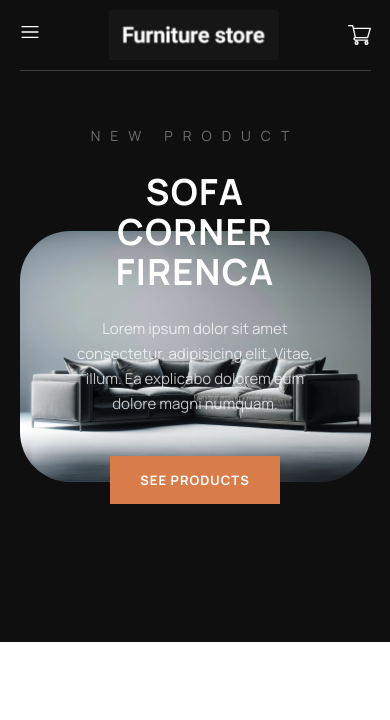
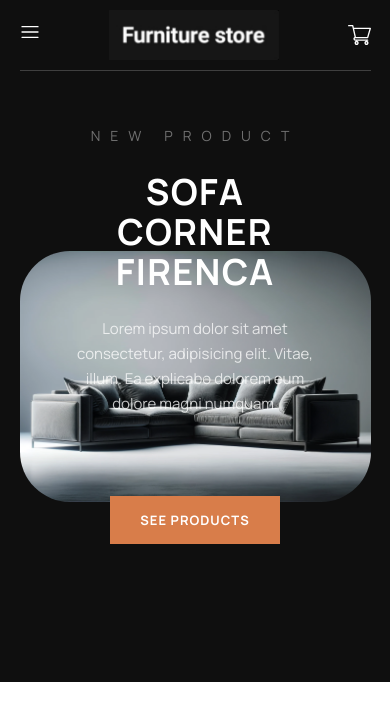
Before and after one commit to zdenkomarkovic/Furniture-store, a React (Vite) app in the folder frontend/: page / in a window 390 px wide. Shown: the top 720 px of the page. Built offline with nearby package versions, Linux system fonts and the light colour scheme.

Commit message:
responsive

```diff
--- a/frontend/src/Components/Hero/Hero.scss
+++ b/frontend/src/Components/Hero/Hero.scss
@@ -5,7 +5,7 @@
 .hero-wrapper {
   background-color: $color-primary;
   @include devices(mobile) {
-    padding-block: 60px;
+    padding-block: 80px;
   }
   .hero {
     display: flex;
@@ -48,7 +48,8 @@
         opacity: 0.75;
         max-width: 350px;
         @include devices(mobile) {
-          margin: 0 auto;
+          margin-inline: auto;
+          margin-bottom: 40px;
         }
         @include devices(tablet) {
           margin: 0 auto;
```
